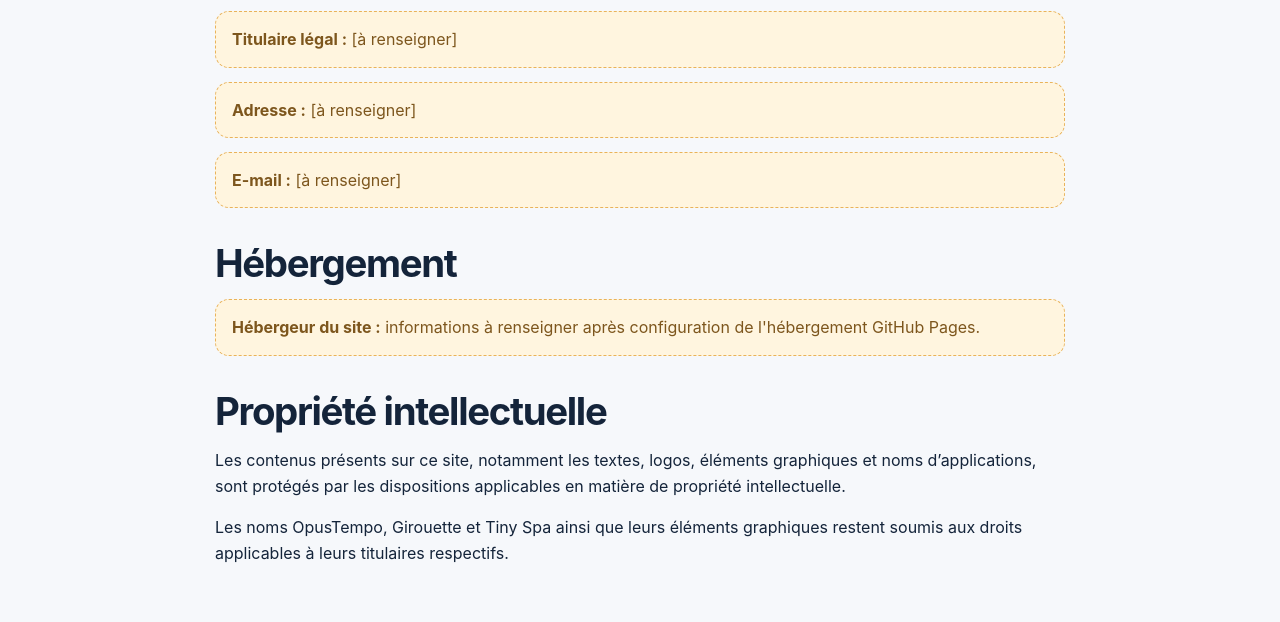
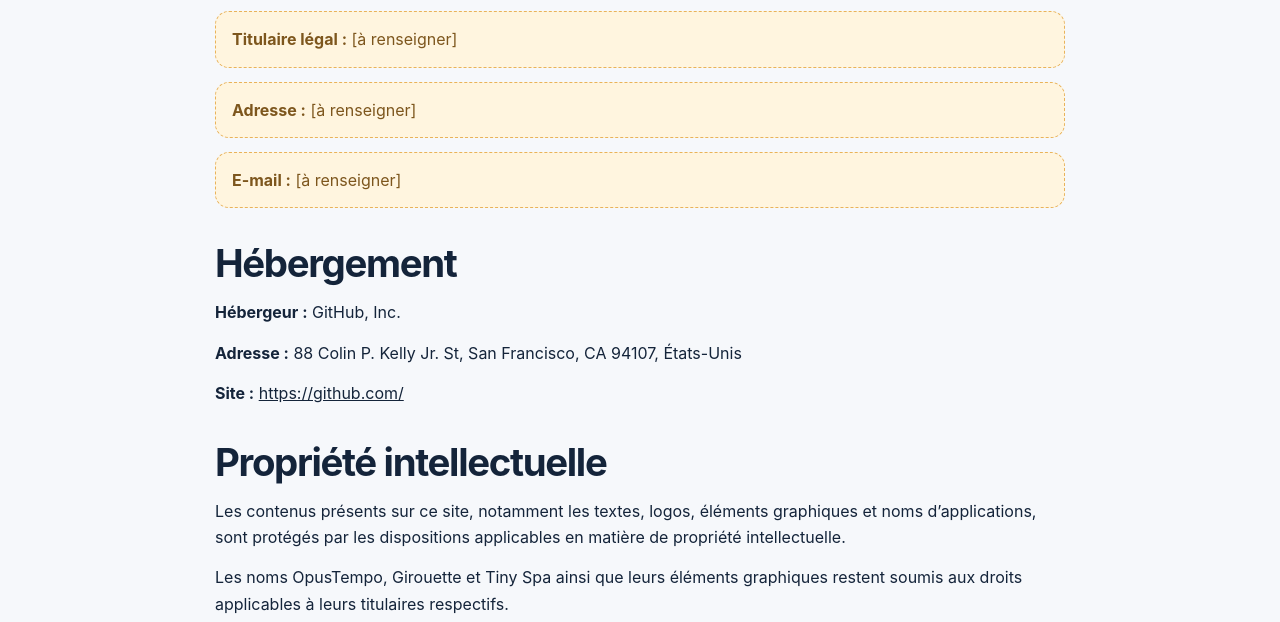
Before and after one commit to qembert-studio/qembert-studio, a plain HTML site: page mentions-legales/index.html in a window 1280 px wide. Shown: the part 475-1097 px from the top of the page. Drawn offline with Linux system fonts and the light colour scheme.

Commit message:
Update legal mentions with hosting details
Added hosting information and updated footer details.

```diff
--- a/mentions-legales/index.html
+++ b/mentions-legales/index.html
@@ -1,5 +1,10 @@
 <!doctype html>
 <html lang="fr"><head><meta charset="utf-8"><meta name="viewport" content="width=device-width,initial-scale=1"><meta name="description" content="Mentions légales de Qembert Studio."><title>Mentions légales — Qembert Studio</title><link rel="stylesheet" href="../assets/style.css"></head>
 <body><header class="site-header"><div class="header-inner"><a class="brand" href="../index.html"><span class="brand-mark">Q</span>Qembert Studio</a><nav><a href="../index.html">Accueil</a><a href="../applications/index.html">Applications</a><a href="../confidentialite/index.html">Confidentialité</a><a href="../contact/index.html">Contact</a></nav></div></header>
-<main><section class="prose container"><span class="eyebrow">Mentions légales</span><h1>Mentions légales</h1><p class="meta">Page à compléter avec les informations exactes du titulaire du site avant publication.</p><div class="notice warning"><strong>Informations à renseigner :</strong> identité légale, adresse, adresse e-mail et hébergeur.</div><h2>Éditeur</h2><p><strong>Nom public :</strong> Qembert Studio</p><p class="placeholder"><strong>Titulaire légal :</strong> [à renseigner]</p><p class="placeholder"><strong>Adresse :</strong> [à renseigner]</p><p class="placeholder"><strong>E-mail :</strong> [à renseigner]</p><h2>Hébergement</h2><p class="placeholder"><strong>Hébergeur du site :</strong> informations à renseigner après configuration de l'hébergement GitHub Pages.</p><h2>Propriété intellectuelle</h2><p>Les contenus présents sur ce site, notamment les textes, logos, éléments graphiques et noms d’applications, sont protégés par les dispositions applicables en matière de propriété intellectuelle.</p><p>Les noms OpusTempo, Girouette et Tiny Spa ainsi que leurs éléments graphiques restent soumis aux droits applicables à leurs titulaires respectifs.</p></section></main>
+<main><section class="prose container"><span class="eyebrow">Mentions légales</span><h1>Mentions légales</h1><p class="meta">Page à compléter avec les informations exactes du titulaire du site avant publication.</p><div class="notice warning"><strong>Informations à renseigner :</strong> identité légale, adresse, adresse e-mail et hébergeur.</div><h2>Éditeur</h2><p><strong>Nom public :</strong> Qembert Studio</p><p class="placeholder"><strong>Titulaire légal :</strong> [à renseigner]</p><p class="placeholder"><strong>Adresse :</strong> [à renseigner]</p><p class="placeholder"><strong>E-mail :</strong> [à renseigner]</p>
+  <h2>Hébergement</h2>
+<p><strong>Hébergeur :</strong> GitHub, Inc.</p>
+<p><strong>Adresse :</strong> 88 Colin P. Kelly Jr. St, San Francisco, CA 94107, États-Unis</p>
+<p><strong>Site :</strong> <a href="https://github.com/">https://github.com/</a></p>
+<h2>Propriété intellectuelle</h2><p>Les contenus présents sur ce site, notamment les textes, logos, éléments graphiques et noms d’applications, sont protégés par les dispositions applicables en matière de propriété intellectuelle.</p><p>Les noms OpusTempo, Girouette et Tiny Spa ainsi que leurs éléments graphiques restent soumis aux droits applicables à leurs titulaires respectifs.</p></section></main>
 <footer class="footer"><div class="footer-inner"><div>© 2026 Qembert Studio</div><div class="footer-links"><a href="../index.html">Accueil</a><a href="../applications/index.html">Applications</a><a href="../confidentialite/index.html">Confidentialité</a><a href="../contact/index.html">Contact</a></div></div></footer></body></html>
```
